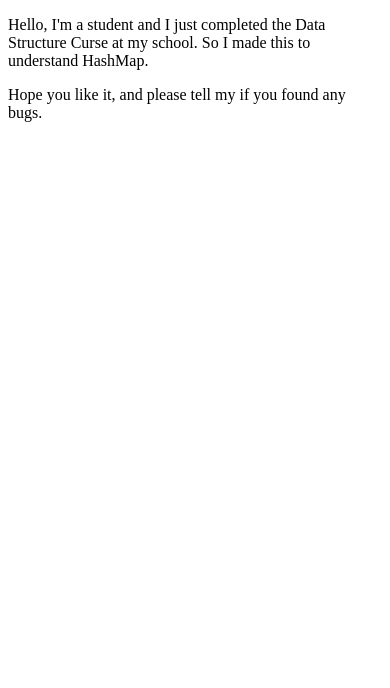
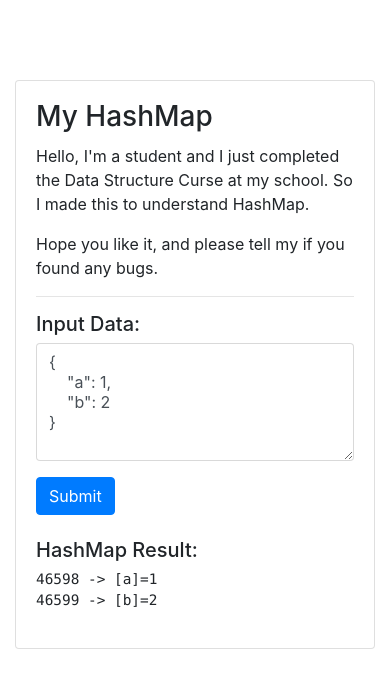
Before and after one commit to CykuTW/NPC-WarGame, a PHP site: page / in a window 390 px wide. Shown: the top 688 px of the page. Run offline with PHP 8.4, Linux system fonts and the light colour scheme; some libraries are stand-ins or nearby versions.

Commit message:
update my-hash-map

```diff
--- /dev/null
+++ b/my-hash-map/flag.php
@@ -0,0 +1,5 @@
+<?php
+
+$flag = 'FLAG';
+
+?>
--- a/my-hash-map/hashmap.php
+++ b/my-hash-map/hashmap.php
@@ -2,15 +2,15 @@
 
 class MyHashMap {
 
-    const MAX_COLLISION_SIZE = 255;
+    const MAX_COLLISION_SIZE = 5;
     const MAX_SIZE = 65536;
 
-    private $array;
+    private $map;
 
     function __construct() {
-        $this->array = new SplFixedArray(self::MAX_SIZE);
-        /*for ($i = 0; $i < $this->array->getSize(); $i++)
-            $this->array[$i] = new SplFixedArray(self::MAX_COLLISION_SIZE);*/
+        $this->map = new SplFixedArray(self::MAX_SIZE);
+        /*for ($i = 0; $i < $this->map->getSize(); $i++)
+            $this->map[$i] = new SplFixedArray(self::MAX_COLLISION_SIZE);*/
     }
 
     public function get($key) {
@@ -18,7 +18,7 @@ class MyHashMap {
             return NULL;
 
         $hash = self::djbx33a($key);
-        $current = $this->array[$hash];
+        $current = $this->map[$hash];
         $result = NULL;
         while (!is_null($current)) {
             if ($current->key === $key)
@@ -33,17 +33,17 @@ class MyHashMap {
             return;
 
         $hash = self::djbx33a($key);
-        if (is_null($this->array[$hash]))
-            $this->array[$hash] = self::new_node($key, $value);
+        if (is_null($this->map[$hash]))
+            $this->map[$hash] = self::new_node($key, $value);
         else {
-            $current = $this->array[$hash];
+            $current = $this->map[$hash];
             $counter = 1;
             while ($current->key !== $key && !is_null($current->next)) {
                 $current = $current->next;
                 $counter++;
             }
 
-            if ($counter > self::MAX_SIZE)
+            if ($counter >= self::MAX_COLLISION_SIZE)
                 throw new OverflowException("Oops! MyHashMap was full :(");
 
             if ($current->key === $key)
@@ -53,15 +53,31 @@ class MyHashMap {
         }
     }
 
+    public function dump() {
+        $result = '';
+        for ($i = 0; $i < self::MAX_SIZE; $i++) {
+            $current = $this->map[$i];
+            if (!is_null($current)) {
+                $result .= (string) $i;
+                while (!is_null($current)) {
+                    $result .= sprintf(" -> [%s]=%s", $current->key, var_export($current->value, true));
+                    $current = $current->next;
+                }
+                $result .= "\n";
+            }
+        }
+        return $result;
+    }
+
     public function remove($key) {
         if (!self::is_valid_key($key))
             return;
 
         $hash = self::djbx33a($key);
-        $current = $this->array[$hash];
+        $current = $this->map[$hash];
         if (!is_null($current) && $current->key === $key) {
             $temp = $current;
-            $this->array[$hash] = $current->next;
+            $this->map[$hash] = $current->next;
             unset($temp);
         } else {
             while (!is_null($current->next)) {
@@ -103,11 +119,4 @@ class MyHashMap {
     }
 }
 
-$map = new MyHashMap();
-$map->put('test', 123);
-$map->put('asd', 456);
-$map->remove('test');
-var_dump($map->get('test'));
-var_dump($map);
-
 ?>
--- a/my-hash-map/index.php
+++ b/my-hash-map/index.php
@@ -1,3 +1,27 @@
+<?php
+
+require_once('flag.php');
+require_once('hashmap.php');
+
+if (!isset($_POST['data']))
+    $_POST['data'] = '{"a":1,"b":2}';
+
+if (is_string($_POST['data'])) {
+    $json = json_decode($_POST['data'], false, 2);
+    if ($json) {
+        $map = new MyHashMap();
+        try {
+            foreach ($json as $key => $value)
+                $map->put($key, $value);
+            $result = $map->dump();
+        } catch (RuntimeException $e) {
+            $result = "Oops, someting is wrong.\nPlease contact Website Manager with this code: " . $flag;
+        }
+    }
+}
+
+?>
+
 <!DOCTYPE html>
 <html lang="en">
 <head>
@@ -5,9 +29,42 @@
     <meta name="viewport" content="width=device-width, initial-scale=1.0">
     <meta http-equiv="X-UA-Compatible" content="ie=edge">
     <title>My HashMap</title>
+    <link rel="stylesheet" href="https://maxcdn.bootstrapcdn.com/bootstrap/4.0.0-beta/css/bootstrap.min.css" integrity="sha384-/Y6pD6FV/Vv2HJnA6t+vslU6fwYXjCFtcEpHbNJ0lyAFsXTsjBbfaDjzALeQsN6M" crossorigin="anonymous">
+    <script src="https://code.jquery.com/jquery-3.2.1.slim.min.js" integrity="sha384-KJ3o2DKtIkvYIK3UENzmM7KCkRr/rE9/Qpg6aAZGJwFDMVNA/GpGFF93hXpG5KkN" crossorigin="anonymous"></script>
+    <script src="https://cdnjs.cloudflare.com/ajax/libs/popper.js/1.11.0/umd/popper.min.js" integrity="sha384-b/U6ypiBEHpOf/4+1nzFpr53nxSS+GLCkfwBdFNTxtclqqenISfwAzpKaMNFNmj4" crossorigin="anonymous"></script>
+    <script src="https://maxcdn.bootstrapcdn.com/bootstrap/4.0.0-beta/js/bootstrap.min.js" integrity="sha384-h0AbiXch4ZDo7tp9hKZ4TsHbi047NrKGLO3SEJAg45jXxnGIfYzk4Si90RDIqNm1" crossorigin="anonymous"></script>
 </head>
 <body>
-    <p>Hello, I'm a student and I just completed the Data Structure Curse at my school. So I made this to understand HashMap.</p>
-    <p>Hope you like it, and please tell my if you found any bugs.</p>
+    <div class="container" style="margin-top: 5rem;">
+        <div class="row justify-content-md-center">
+            <div class="col-md-8 col-md-auto">
+                <div class="card">
+                    <div class="card-body">
+                        <h3 class="card-title">My HashMap</h3>
+                        <div class="card-text">
+                            <p>Hello, I'm a student and I just completed the Data Structure Curse at my school. So I made this to understand HashMap.</p>
+                            <p>Hope you like it, and please tell my if you found any bugs.</p>
+                            <hr />
+                            <form method="POST">
+                                <div class="form-group">
+                                    <h5>Input Data:</h5>
+                                    <textarea class="form-control" name="data" rows="5">{
+    "a": 1,
+    "b": 2
+}</textarea>
+                                </div>
+                                <button type="submit" class="btn btn-primary">Submit</button>
+                            </form>
+                            <br />
+                            <?php if (is_string($result)): ?>
+                                <h5>HashMap Result:</h5>
+                                <pre><?=htmlspecialchars($result) ?></pre>
+                            <?php endif ?>
+                        </div>
+                    </div>
+                </div>
+            </div>
+        </div>
+    </div>
 </body>
 </html>
```
